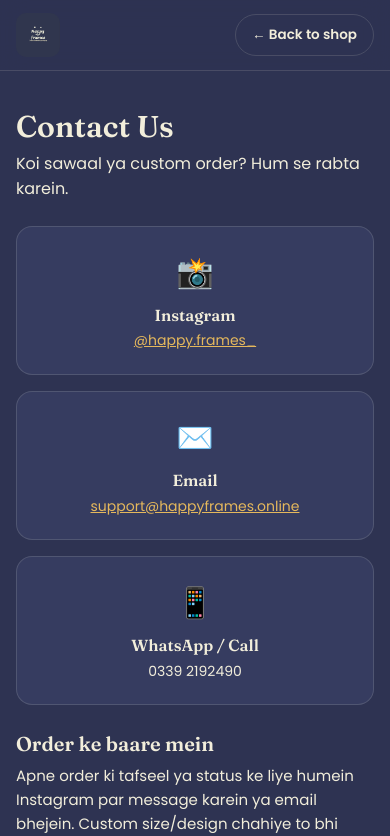
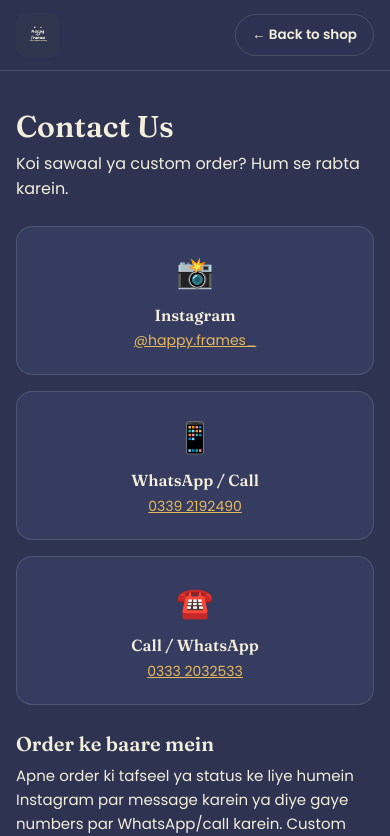
Before and after one commit to blackboy09987-crypto/happy-frames, a Next.js app: page /contact in a window 390 px wide. Shown: the top 836 px of the page. Built offline with nearby package versions, Linux system fonts and the light colour scheme.

Commit message:
Contact: remove email, add both phone numbers

```diff
--- a/app/contact/page.js
+++ b/app/contact/page.js
@@ -12,19 +12,19 @@ export default function Contact() {
           <p><a href="https://www.instagram.com/happy.frames_/" target="_blank" rel="noopener">@happy.frames_</a></p>
         </div>
         <div className="contact-card">
-          <span className="contact-ic">✉️</span>
-          <h3>Email</h3>
-          <p><a href="mailto:support@happyframes.online">support@happyframes.online</a></p>
+          <span className="contact-ic">📱</span>
+          <h3>WhatsApp / Call</h3>
+          <p><a href="tel:+923392192490">0339 2192490</a></p>
         </div>
         <div className="contact-card">
-          <span className="contact-ic">📱</span>
-          <h3>WhatsApp / Call</h3>
-          <p>0339 2192490</p>
+          <span className="contact-ic">☎️</span>
+          <h3>Call / WhatsApp</h3>
+          <p><a href="tel:+923332032533">0333 2032533</a></p>
         </div>
       </div>
 
       <h2>Order ke baare mein</h2>
-      <p>Apne order ki tafseel ya status ke liye humein Instagram par message karein ya email bhejein. Custom size/design chahiye to bhi rabta karein — hum aapki madad karenge.</p>
+      <p>Apne order ki tafseel ya status ke liye humein Instagram par message karein ya diye gaye numbers par WhatsApp/call karein. Custom size/design chahiye to bhi rabta karein — hum aapki madad karenge.</p>
 
       <h2>Business hours</h2>
       <p>Monday – Saturday, 11:00 AM – 8:00 PM (PKT)</p>
```
